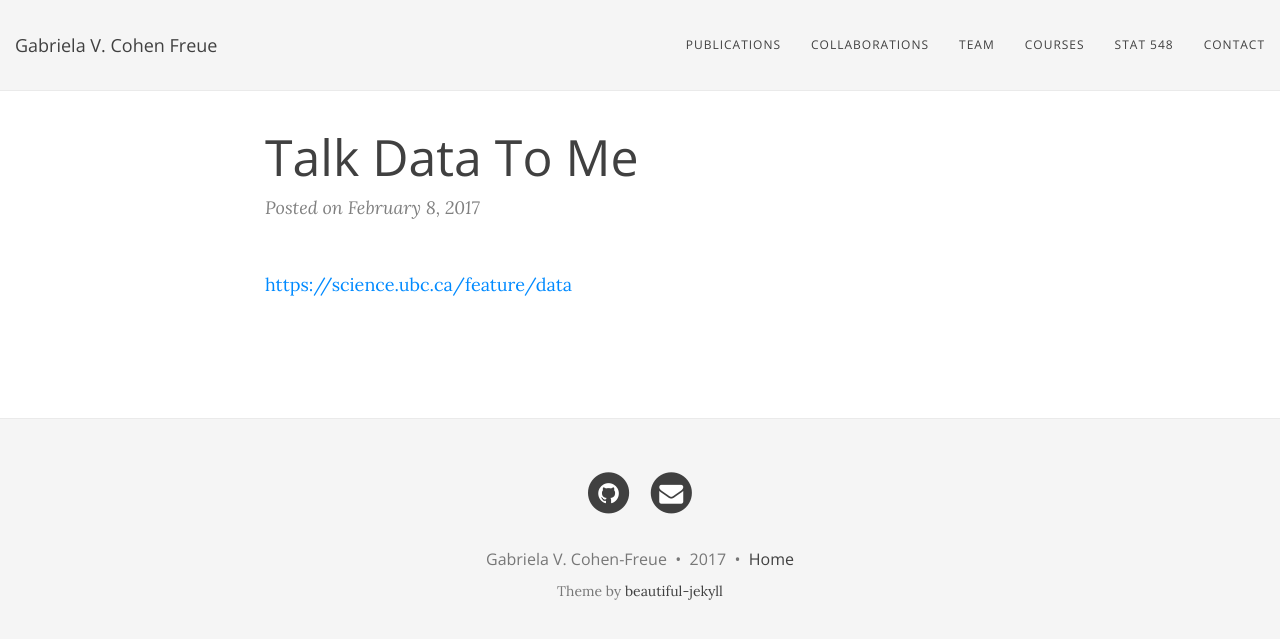
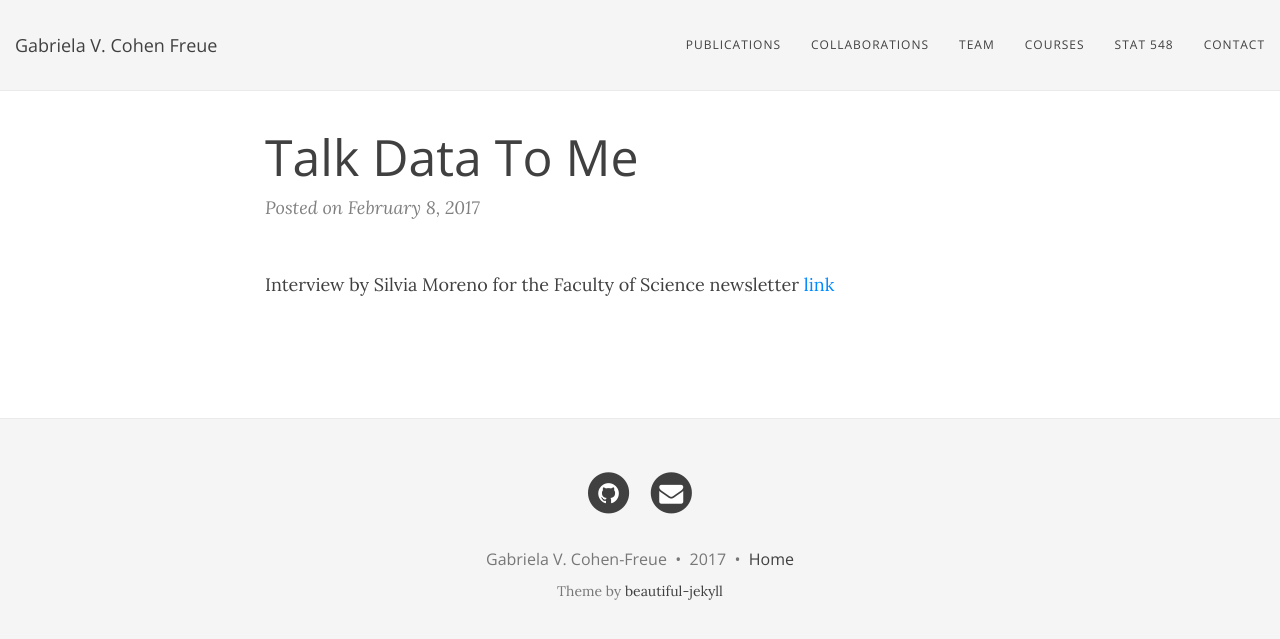
Before and after one commit to gcohenfr/gcohenfr.github.io, a Jekyll site: the page built from _posts/2017-02-08-test-markdown.md, in a window 1280 px wide. Shown: the top 639 px of the page. Built offline with Jekyll 4.4.1, drawn with Linux system fonts in a browser that asks for light colours; nearby versions of some CDN libraries.

Commit message:
Update 2017-02-08-test-markdown.md

```diff
--- a/_posts/2017-02-08-test-markdown.md
+++ b/_posts/2017-02-08-test-markdown.md
@@ -3,4 +3,4 @@ layout: post
 title: Talk Data To Me
 ---
 
-[https://science.ubc.ca/feature/data](https://science.ubc.ca/feature/data)
+Interview by Silvia Moreno for the Faculty of Science newsletter [link](https://science.ubc.ca/feature/data)
```
